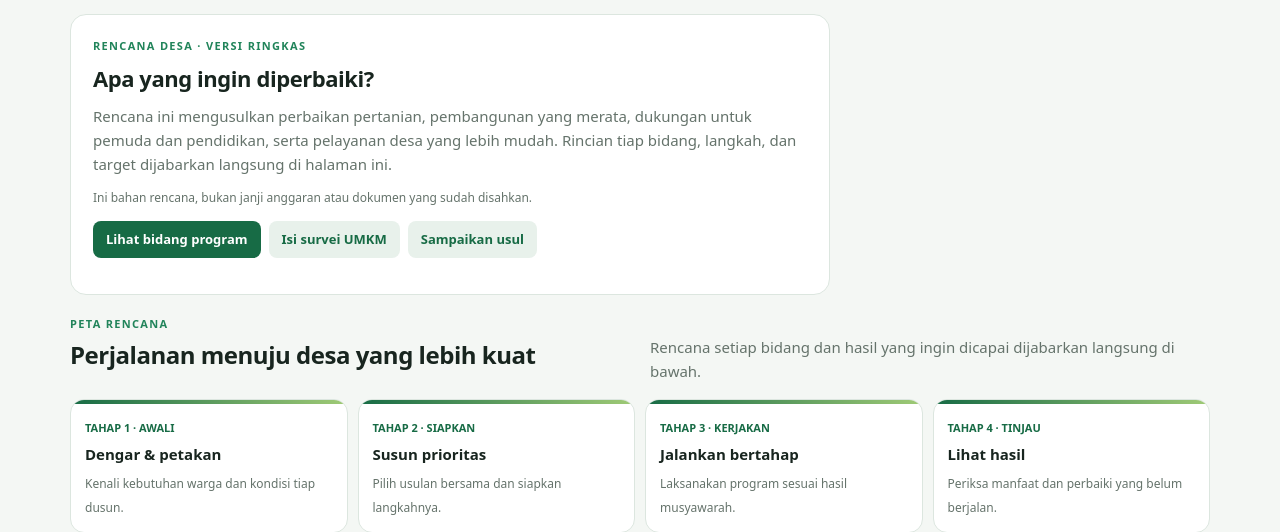
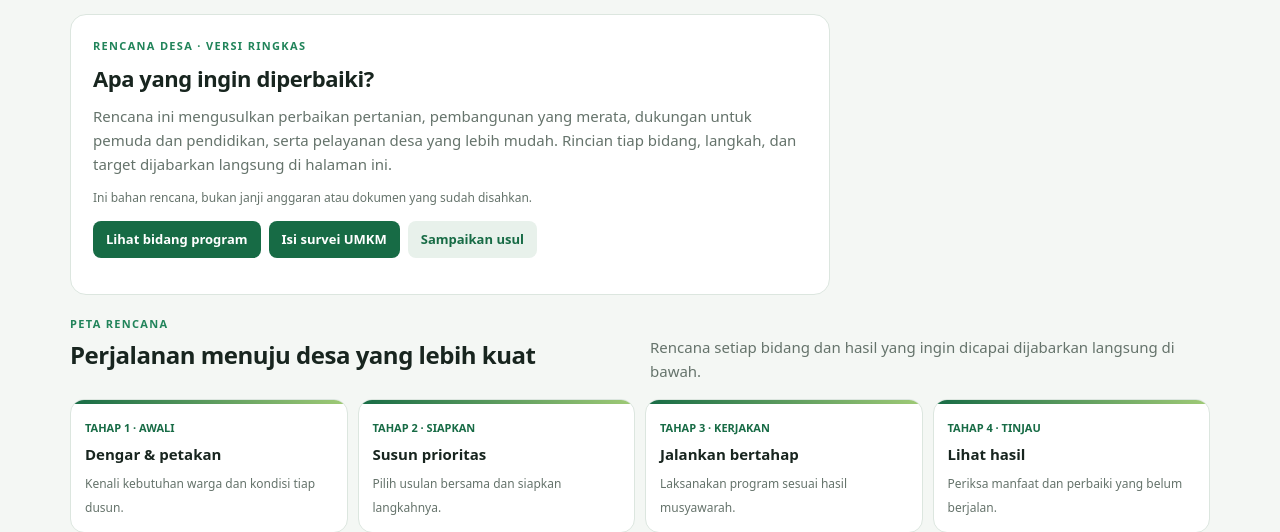
Before and after one commit to suluharwani/rencana-desa, a PHP site: page / in a window 1280 px wide. Shown: the part 477-1009 px from the top of the page. Run offline with PHP 8.4, Linux system fonts and the light colour scheme; data that the repository does not hold is empty; some libraries are stand-ins or nearby versions.

Commit message:
Update index.php

```diff
--- a/perencanaan/index.php
+++ b/perencanaan/index.php
@@ -249,7 +249,7 @@ textarea{min-height:110px;resize:vertical}
     </div>
   </div>
 
-  <section class="intro simple-intro" id="ringkasan" aria-label="Ringkasan rencana"><div class="intro-main"><div class="kicker">Rencana desa · versi ringkas</div><h2>Apa yang ingin diperbaiki?</h2><p class="lead">Rencana ini mengusulkan perbaikan pertanian, pembangunan yang merata, dukungan untuk pemuda dan pendidikan, serta pelayanan desa yang lebih mudah. Rincian tiap bidang, langkah, dan target dijabarkan langsung di halaman ini.</p><p class="small-note">Ini bahan rencana, bukan janji anggaran atau dokumen yang sudah disahkan.</p><div class="quick-links"><a class="btn" href="#detail-ringkas">Lihat bidang program</a><a class="btn sec" href="survey_umkm.php">Isi survei UMKM</a><a class="btn sec" href="#detail-masukan">Sampaikan usul</a></div></div></section>
+  <section class="intro simple-intro" id="ringkasan" aria-label="Ringkasan rencana"><div class="intro-main"><div class="kicker">Rencana desa · versi ringkas</div><h2>Apa yang ingin diperbaiki?</h2><p class="lead">Rencana ini mengusulkan perbaikan pertanian, pembangunan yang merata, dukungan untuk pemuda dan pendidikan, serta pelayanan desa yang lebih mudah. Rincian tiap bidang, langkah, dan target dijabarkan langsung di halaman ini.</p><p class="small-note">Ini bahan rencana, bukan janji anggaran atau dokumen yang sudah disahkan.</p><div class="quick-links"><a class="btn" href="#detail-ringkas">Lihat bidang program</a><a class="btn" href="survey_umkm.php">Isi survei UMKM</a><a class="btn sec" href="#detail-masukan">Sampaikan usul</a></div></div></section>
 
   <section class="section" id="detail-ringkas"><div class="section-head"><div><div class="kicker">Peta rencana</div><h2>Perjalanan menuju desa yang lebih kuat</h2></div><p class="lead">Rencana setiap bidang dan hasil yang ingin dicapai dijabarkan langsung di bawah.</p></div><div class="roadmap-visual"><div class="roadmap-step"><span class="num">TAHAP 1 · AWALI</span><b>Dengar & petakan</b><span>Kenali kebutuhan warga dan kondisi tiap dusun.</span></div><div class="roadmap-step"><span class="num">TAHAP 2 · SIAPKAN</span><b>Susun prioritas</b><span>Pilih usulan bersama dan siapkan langkahnya.</span></div><div class="roadmap-step"><span class="num">TAHAP 3 · KERJAKAN</span><b>Jalankan bertahap</b><span>Laksanakan program sesuai hasil musyawarah.</span></div><div class="roadmap-step"><span class="num">TAHAP 4 · TINJAU</span><b>Lihat hasil</b><span>Periksa manfaat dan perbaiki yang belum berjalan.</span></div></div>
     <div class="section-head" style="margin-top:26px"><div><div class="kicker">Pilih bidang</div><h2>Rencana yang dekat dengan kebutuhan warga</h2></div></div>
```
